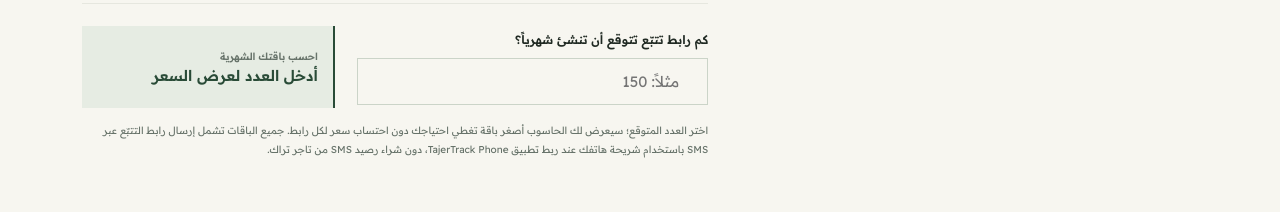
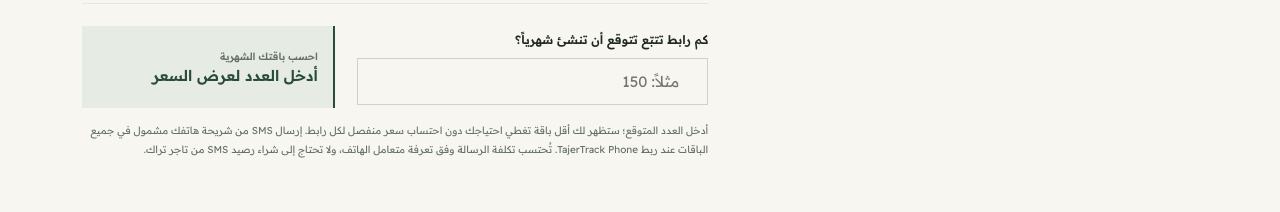
Before and after one commit to ni3yyn/dz-tracker, a Next.js app in the folder apps/web/: page / in a window 1280 px wide. Shown: the part 4320-4532 px from the top of the page. Built offline with nearby package versions, Linux system fonts and the light colour scheme; no server answers.

Commit message:
Clarify native SMS pricing and calculator copy

```diff
--- a/apps/web/src/app/PricingCalculator.tsx
+++ b/apps/web/src/app/PricingCalculator.tsx
@@ -104,8 +104,8 @@ export default function PricingCalculator() {
       <p className={styles.pricingCalculatorHint} id="pricing-calculator-hint">
         {result
           ? result.description
-          : 'اختر العدد المتوقع؛ سيعرض لك الحاسوب أصغر باقة تغطي احتياجك دون احتساب سعر لكل رابط.'}
-        {' '}جميع الباقات تشمل إرسال رابط التتبّع عبر SMS باستخدام شريحة هاتفك عند ربط تطبيق TajerTrack Phone، دون شراء رصيد SMS من تاجر تراك.
+          : 'أدخل العدد المتوقع؛ ستظهر لك أقل باقة تغطي احتياجك دون احتساب سعر منفصل لكل رابط.'}
+        {' '}إرسال SMS من شريحة هاتفك مشمول في جميع الباقات عند ربط TajerTrack Phone. تُحتسب تكلفة الرسالة وفق تعرفة متعامل الهاتف، ولا تحتاج إلى شراء رصيد SMS من تاجر تراك.
       </p>
     </div>
   );
```
